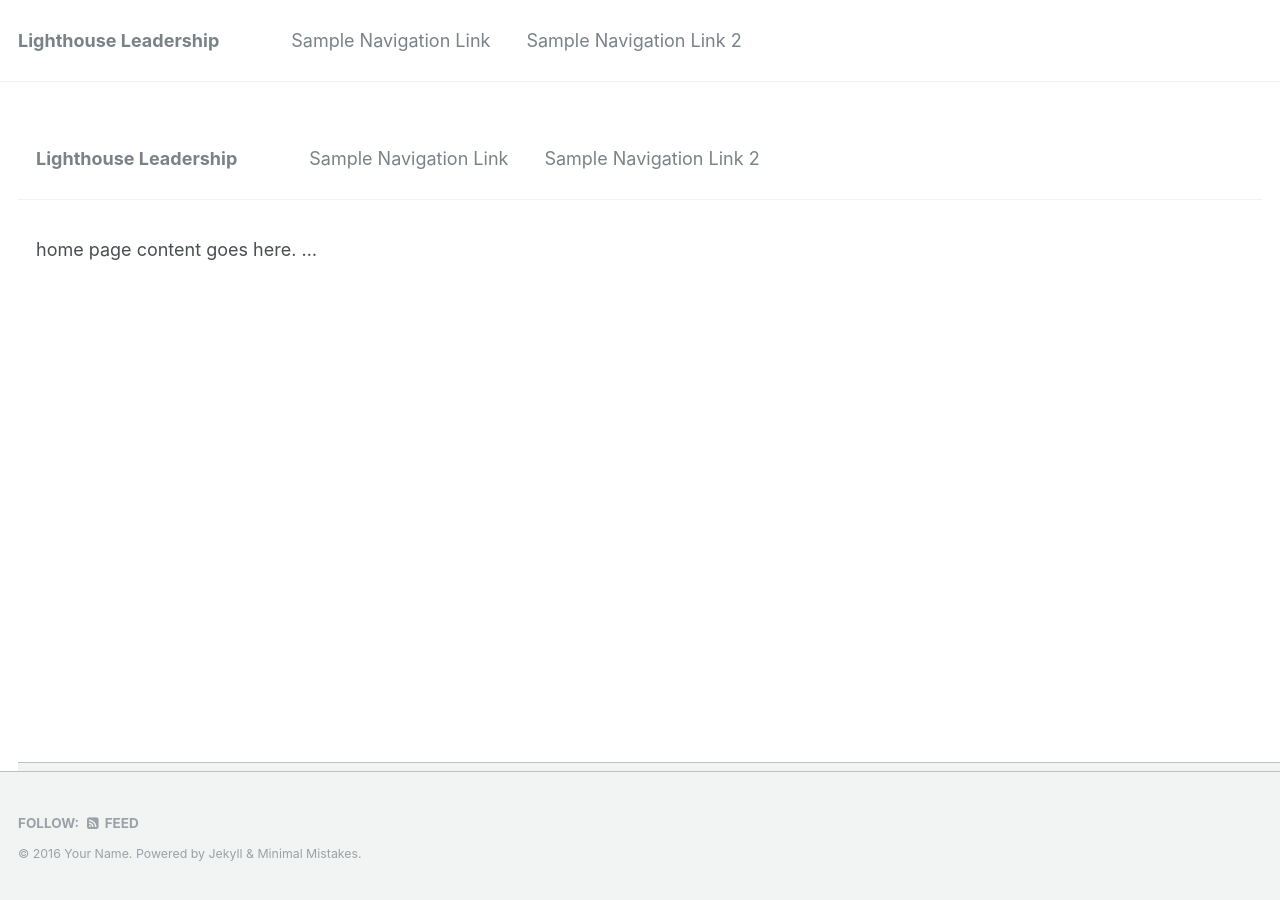
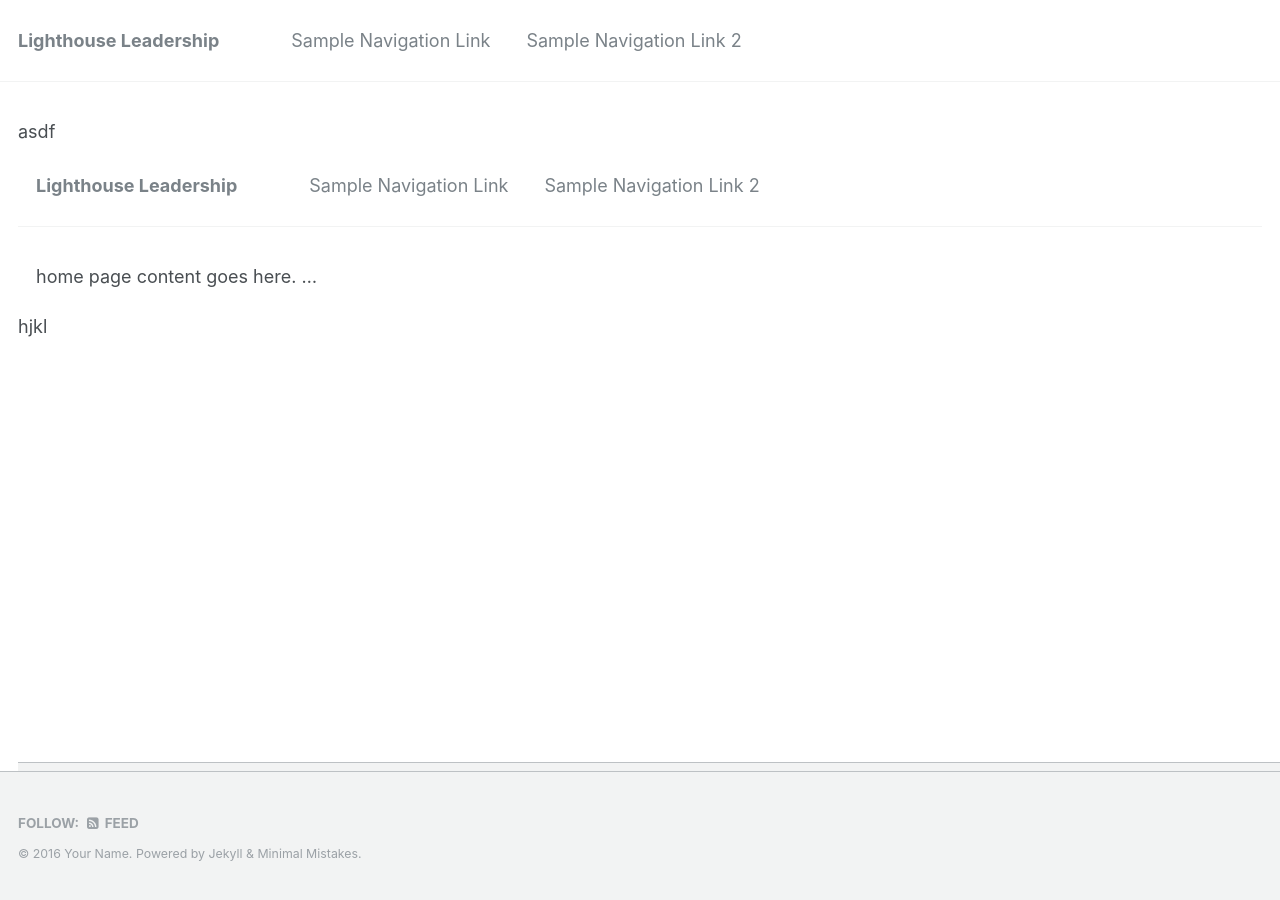
Before and after one commit to simonburger/lighthouse-website, a Jekyll site: the page built from index.html, in a window 1280 px wide. Built offline with Jekyll 4.4.1, drawn with Linux system fonts in a browser that asks for light colours.

Commit message:
index try

```diff
--- a/index.html
+++ b/index.html
@@ -1,7 +1,8 @@
 ---
 layout: splash
+section_id: home
 ---
 
-{% include base_path %}
-
-    {{ content }}
+asdf
+{{ content }}
+hjkl
```
